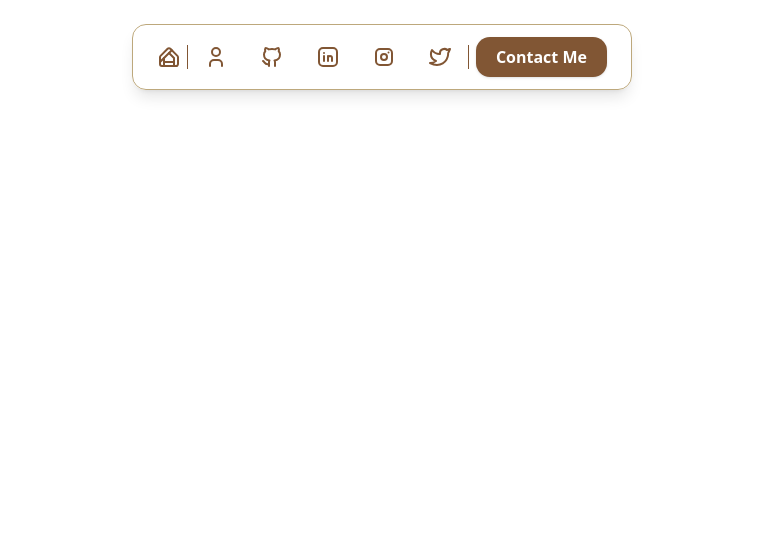
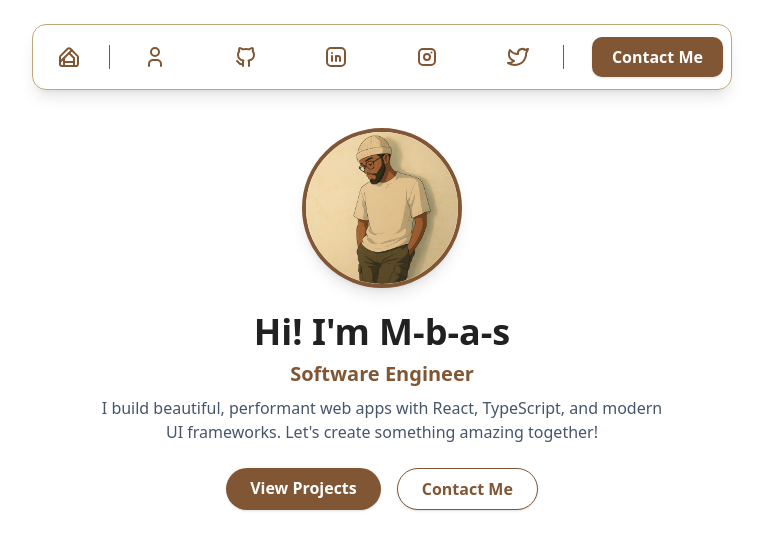
Before and after one commit to M-b-a-s/my-portfolio, a React (Vite) app: page / in a window 1280 px wide. Both pictures are taken after a click on the element "One". Shown: the top 550 px of the page, without its empty margins (258-1021 px from the left). Built offline with nearby package versions, Linux system fonts and the light colour scheme.

Commit message:
Refactor code structure for improved readability and maintainability

```diff
--- a/src/components/Home.tsx
+++ b/src/components/Home.tsx
@@ -1,10 +1,39 @@
-import Navbar from "./Navbar"
-
+import Navbar from "./Navbar";
+import meImg from "../assets/me.png";
 
 const Home = () => {
   return (
     <div>
         <Navbar />
+        {/* Hero Section */}
+        <section className="flex flex-col items-center justify-center mt-32 px-4">
+          <div className="w-40 h-40 rounded-full overflow-hidden border-4 border-[#815634] shadow-lg mb-6 flex items-center justify-center bg-white">
+            <img
+              src={meImg}
+              alt="M-b-a-s"
+              className="object-cover w-full h-full"
+            />
+          </div>
+          <h1 className="text-4xl font-bold text-[#212121] mb-2">Hi! I'm M-b-a-s</h1>
+          <h2 className="text-xl font-semibold text-[#815634] mb-2">Software Engineer</h2>
+          <p className="text-center text-slate-600 max-w-xl mb-6">
+            I build beautiful, performant web apps with React, TypeScript, and modern UI frameworks. Let's create something amazing together!
+          </p>
+          <div className="flex gap-4">
+            <a
+              href="#projects"
+              className="bg-[#815634] hover:bg-[#312f2f] text-white font-semibold px-6 py-2 rounded-full shadow transition-colors duration-200"
+            >
+              View Projects
+            </a>
+            <a
+              href="#contact"
+              className="bg-white border border-[#815634] text-[#815634] font-semibold px-6 py-2 rounded-full shadow hover:bg-[#815634] hover:text-white transition-colors duration-200"
+            >
+              Contact Me
+            </a>
+          </div>
+        </section>
     </div>
   )
 }
--- a/src/components/Navbar.tsx
+++ b/src/components/Navbar.tsx
@@ -35,7 +35,7 @@ const Navbar = () => {
 
   return (
     <nav
-      className="fixed top-6 left-1/2 -translate-x-1/2 z-50 w-[90vw] md:w-[500px] max-w-full backdrop-blur-lg bg-white/10 border border-[#bda87c] shadow-lg flex items-center px-6 py-3 rounded-xl transition-all duration-300"
+      className="fixed top-6 left-1/2 -translate-x-1/2 z-50 w-[90vw] md:w-[700px] max-w-full backdrop-blur-lg bg-white/10 border border-[#bda87c] shadow-lg flex items-center pl-6 pr-2 py-3 rounded-xl transition-all duration-300"
       style={{
         backdropFilter: "blur(16px) saturate(180%)",
         WebkitBackdropFilter: "blur(16px) saturate(180%)",
@@ -50,14 +50,14 @@ const Navbar = () => {
         >
           <TbBrandGoogleHome />
         </a>
-        <div className="flex items-center gap-0 border-x border-[#815634]">
+        <div className="flex flex-1 items-center justify-between gap-0 border-x border-[#815634] mx-7">
           {navLinks.map(({ href, icon: Icon, title, external }, idx) => (
             <a
               key={title}
               href={href}
               target={external ? "_blank" : undefined}
               rel={external ? "noopener noreferrer" : undefined}
-              className="text-2xl text-[#815634] hover:text-[#212121] transition-colors px-4"
+              className="text-2xl flex-1 flex justify-center items-center text-[#815634] hover:text-[#212121] transition-colors px-2"
               title={title}
             >
               <Icon />
@@ -66,7 +66,7 @@ const Navbar = () => {
         </div>
         <a
           href="#contact"
-          className="bg-[#815634] hover:bg-[#312f2f] text-white font-semibold px-5 py-2 rounded-xl shadow transition-colors duration-200"
+          className="bg-[#815634] hover:bg-[#312f2f] text-white font-semibold px-5 py-2 rounded-lg shadow transition-colors duration-200"
           style={{ whiteSpace: "nowrap" }}
         >
           Contact Me
@@ -101,7 +101,7 @@ const Navbar = () => {
                 title={title}
                 onClick={() => setMenuOpen(false)}
               >
-                <Icon className="text-xl" />
+                <Icon className="text-2xl" />
                 <span>{title}</span>
               </a>
             ))}
```
Also changed, not shown: src/assets/me.png (added).
